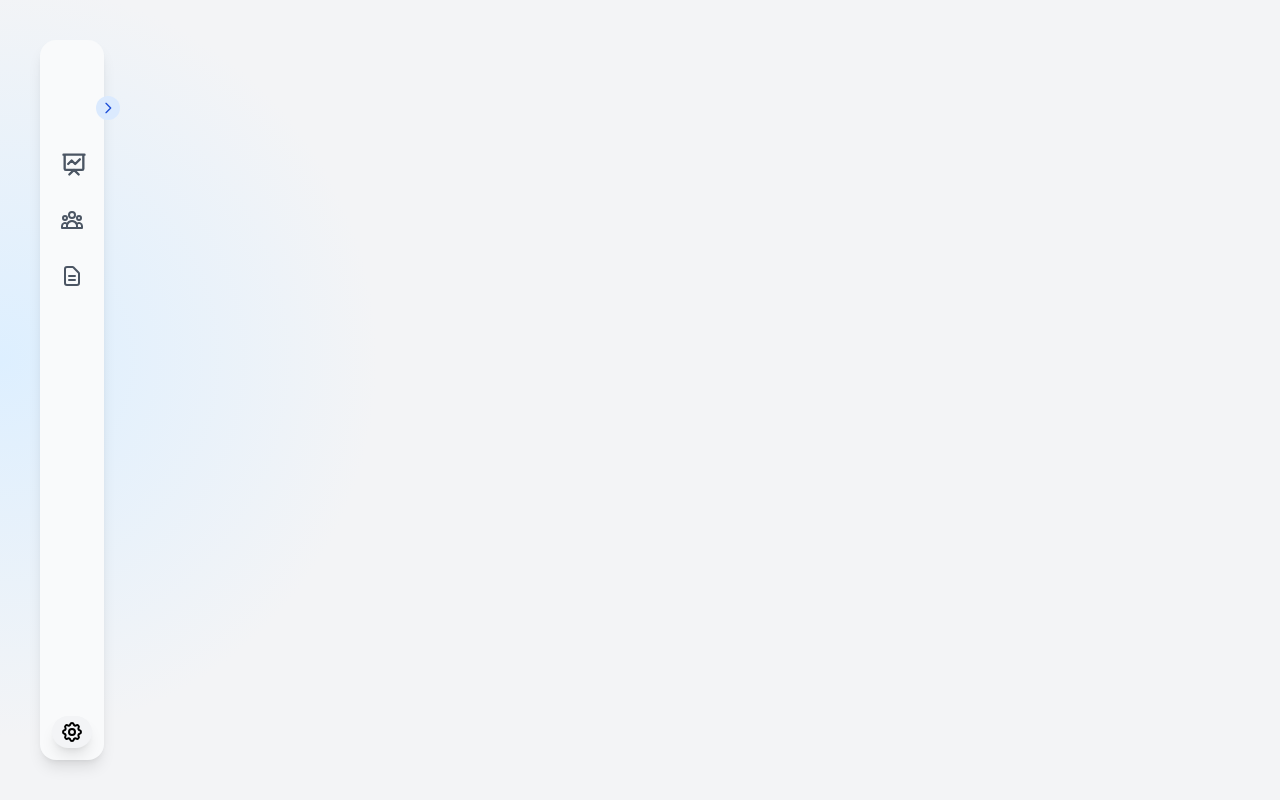
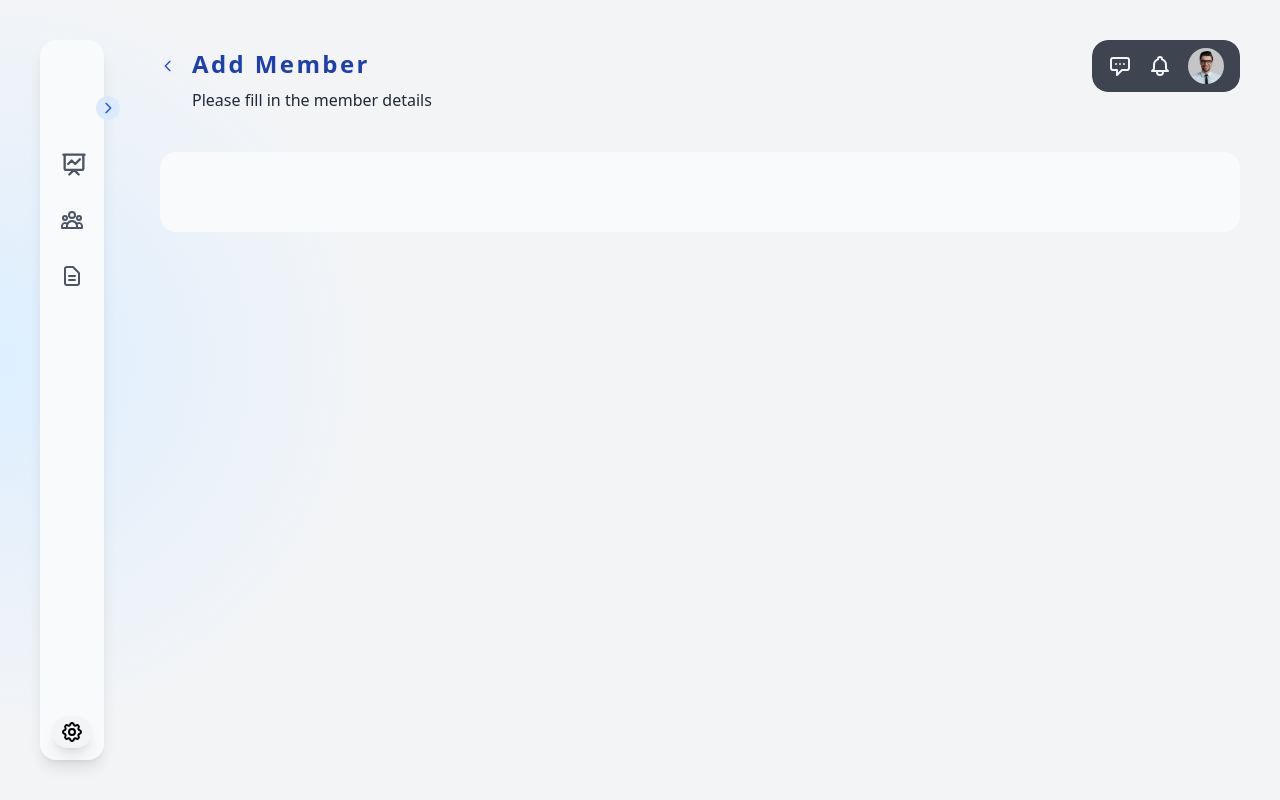
Before and after one commit to Dopeamin/junior_hackathon, a Next.js app: page /dashboard/members/add in a window 1280 px wide. Built offline with nearby package versions, Linux system fonts and the light colour scheme.

Commit message:
adds add member page

```diff
--- /dev/null
+++ b/components/dashboard/add-member.tsx
@@ -0,0 +1,28 @@
+import Link from "next/link";
+import { ArrowRightIcon } from "../_shared/icons/arrow-right.icon";
+import { UserBarMinimized } from "./userbar";
+
+export const AddMember = () => {
+  return (
+    <div className="flex flex-col w-full py-12">
+      <div className="flex flex-row gap-4 items-center">
+        <Link href="/dashboard/members">
+          <div className="rotate-180 mb-1">
+            <ArrowRightIcon />
+          </div>
+        </Link>
+        <div className="flex flex-row justify-between w-full items-end">
+          <h1 className="text-2xl font-bold text-blue-800 tracking-widest mb-2">
+            Add Member
+          </h1>
+          <UserBarMinimized />
+        </div>
+      </div>
+
+      <p className="text-base text-gray-800 ml-8">Please fill in the member details</p>
+      <div className="flex flex-1 w-full pr-10 mt-10">
+        <div className="w-full bg-gray-50 rounded-2xl p-10"></div>
+      </div>
+    </div>
+  );
+};
--- a/components/dashboard/applications.tsx
+++ b/components/dashboard/applications.tsx
@@ -1,12 +1,16 @@
 import { BasicTable, DataTable } from "../_shared/table";
 import { Card } from "./card";
+import { UserBarMinimized } from "./userbar";
 
 export const Applications = () => {
   return (
     <div className="relative py-12 w-full flex flex-col">
-      <h1 className="text-2xl font-bold text-gray-900 tracking-widest mb-2">
-        Applications Management
-      </h1>
+      <div className="flex flex-row justify-between w-full">
+        <h1 className="text-2xl font-bold text-gray-900 tracking-widest mb-2">
+          Applications Management
+        </h1>
+        <UserBarMinimized />
+      </div>
       <p className="text-lg font-light text-blue-900 mb-6">List of Applicantions</p>
       <div className="flex flex-col pr-10">
         <div className="flex flex-col bg-white rounded-xl shadow-lg ">
--- a/components/dashboard/members.tsx
+++ b/components/dashboard/members.tsx
@@ -1,19 +1,26 @@
+import Link from "next/link";
 import { UserAddIcon } from "../_shared/icons/user-add.icon";
 import { BasicTable, DataTable } from "../_shared/table";
 import { Card } from "./card";
+import { UserBarMinimized } from "./userbar";
 
 export const Members = () => {
   return (
     <div className="relative py-12 w-full flex flex-col">
+      <div className="flex flex-row justify-between w-full">
         <h1 className="text-2xl font-bold text-gray-900 tracking-widest mb-2">
           Team Management
         </h1>
+        <UserBarMinimized />
+      </div>
       <p className="text-lg font-light text-blue-900 ">List of Team Members</p>
+      <Link href="members/add">
         <div className="flex flex-row my-6 transition-all hover:-translate-y-1 cursor-pointer">
           <Card bgColor="white">
             <UserAddIcon />
           </Card>
         </div>
+      </Link>
       <div className="flex flex-col pr-10">
         <div className="flex flex-col bg-white rounded-xl shadow-lg ">
           <DataTable />
--- a/components/dashboard/userbar.tsx
+++ b/components/dashboard/userbar.tsx
@@ -35,3 +35,25 @@ export const UserBar = () => {
     </div>
   );
 };
+
+export const UserBarMinimized = () => {
+  return (
+    <div className="fixed right-0 top-0 z-2 w-fit h-fit p-10">
+      <div className="relative w-full h-fit rounded-2xl px-4 py-2 flex flex-col gap-10 overflow-hidden">
+        <div className="absolute backdrop-blur-xl top-0 left-0 h-full w-full bg-gray-900 opacity-80"></div>
+        <div className="relative flex flex-row justify-end w-full gap-4 items-center">
+          <MessageIcon />
+          <BellIcon />
+          <div className="relative rounded-full w-9 h-9 overflow-hidden">
+            <Image
+              src="/johndoe.jpeg"
+              layout="fill"
+              objectFit="cover"
+              alt={"avatar"}
+            />
+          </div>
+        </div>
+      </div>
+    </div>
+  );
+};
--- a/pages/dashboard/members/add.tsx
+++ b/pages/dashboard/members/add.tsx
@@ -1,9 +1,10 @@
+import { AddMember } from "../../../components/dashboard/add-member";
 import { DashboardLayout } from "../../../components/dashboard/layout";
 
 export default function Add() {
   return (
     <DashboardLayout>
-      <div></div>
+      <AddMember />
     </DashboardLayout>
   );
 }
```
Lines whose indentation alone changed are shown as unchanged.
